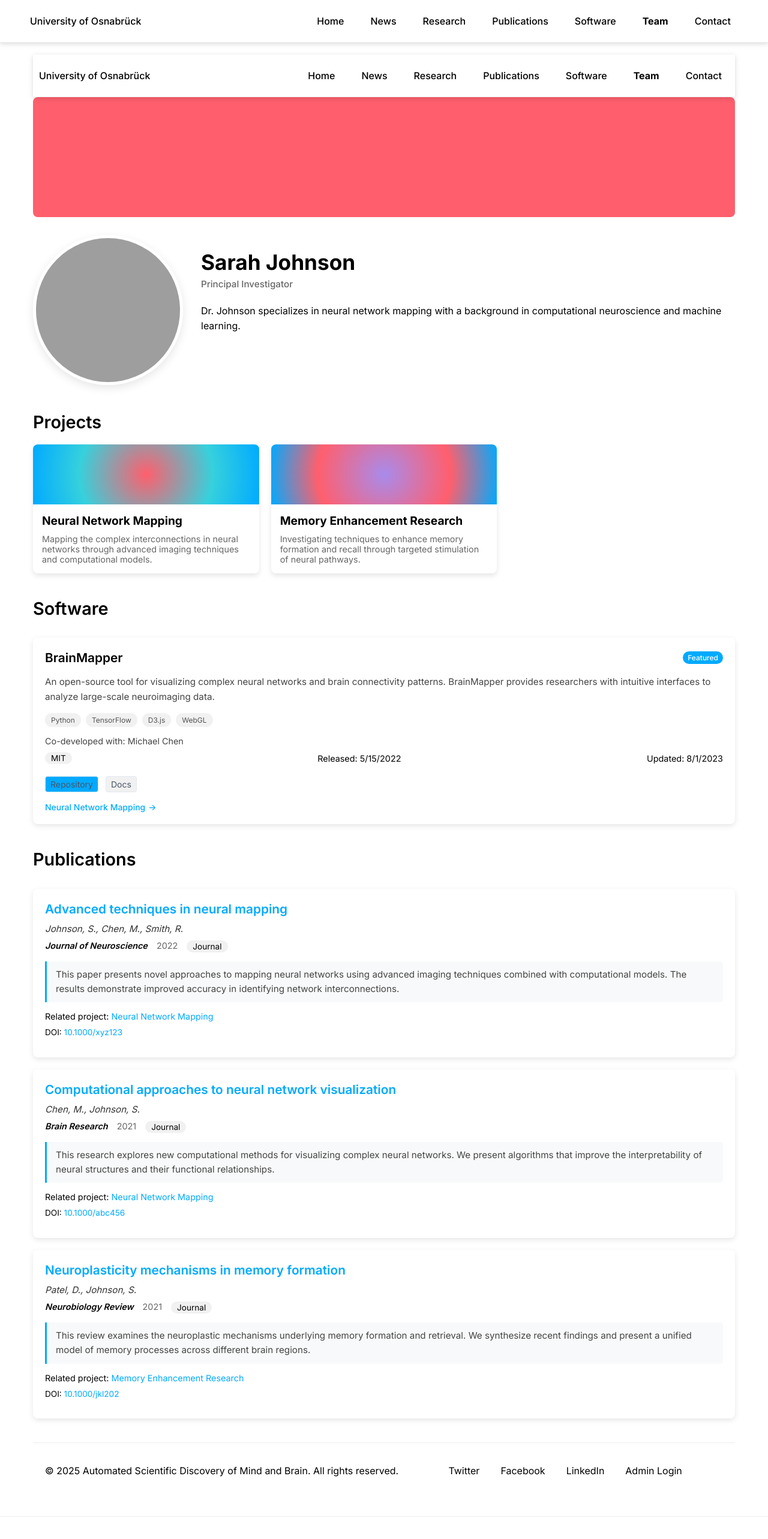
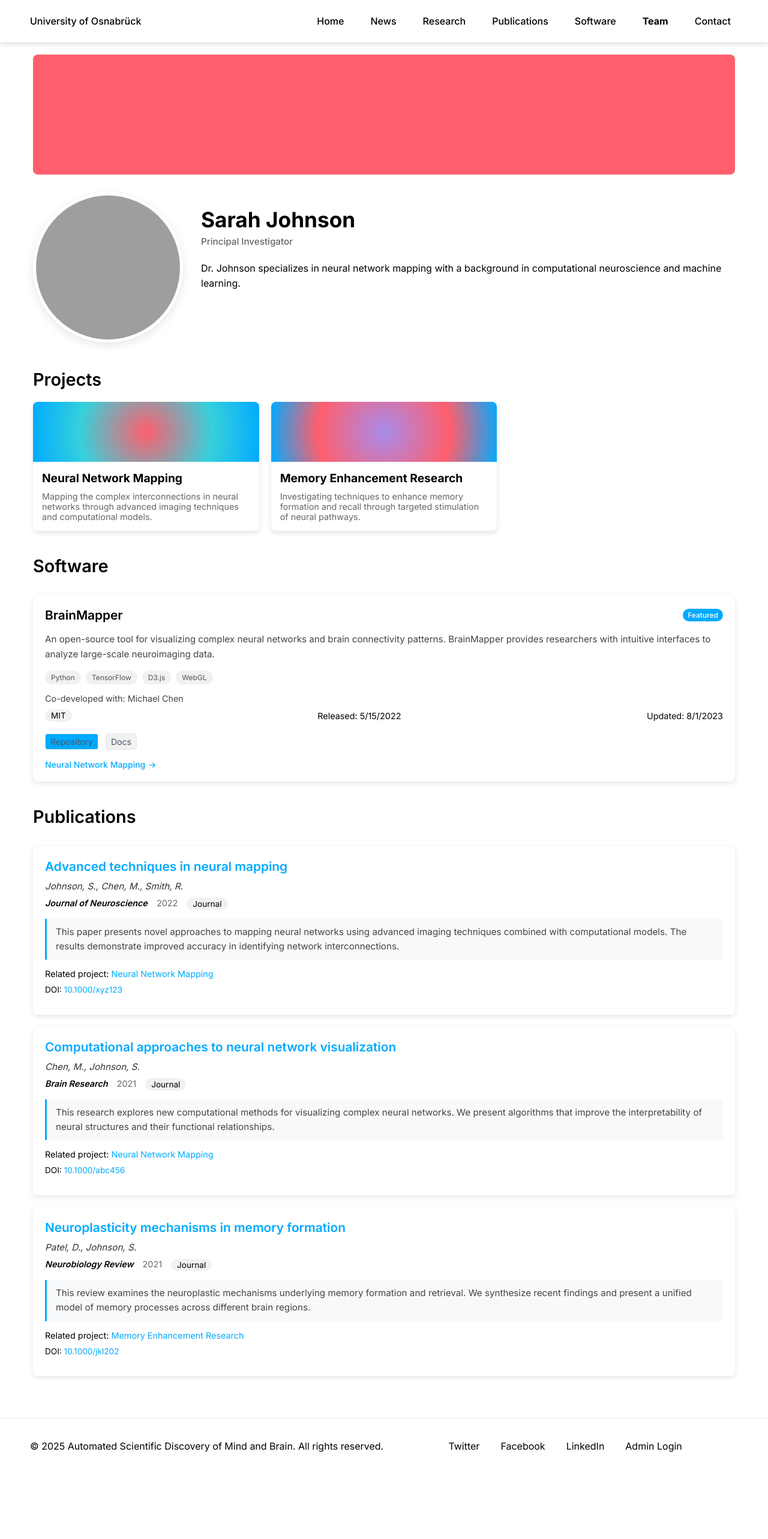
Before and after one commit to musslick/lab-website, a React (Create React App) app: page /team/sarah-johnson in a window 1280 px wide. Shown: the top 2566 px of the page at 60% size. After the commit the page ends 2457 px from the top, so only its background shows below. Built offline with nearby package versions, Linux system fonts and the light colour scheme; grey boxes are pictures that could not be loaded.

Commit message:
duplicated footer

```diff
--- a/src/pages/TeamMemberDetail.tsx
+++ b/src/pages/TeamMemberDetail.tsx
@@ -1,7 +1,6 @@
 import React, { useState, useEffect } from 'react';
 import { useParams, Link } from 'react-router-dom';
 import { useContent } from '../contexts/ContentContext';
-import { TopNav, Footer } from '../components/Components';
 import '../styles/styles.css';
 
 const TeamMemberDetail: React.FC = () => {
@@ -92,7 +91,6 @@ const TeamMemberDetail: React.FC = () => {
 
   return (
     <div className="team-member-detail-page">
-      <TopNav />
       <div className="team-member-header">
         <div
           className="team-member-color-header"
@@ -327,7 +325,6 @@ const TeamMemberDetail: React.FC = () => {
           </div>
         </div>
       )}
-      <Footer />
     </div>
   );
 };
```
